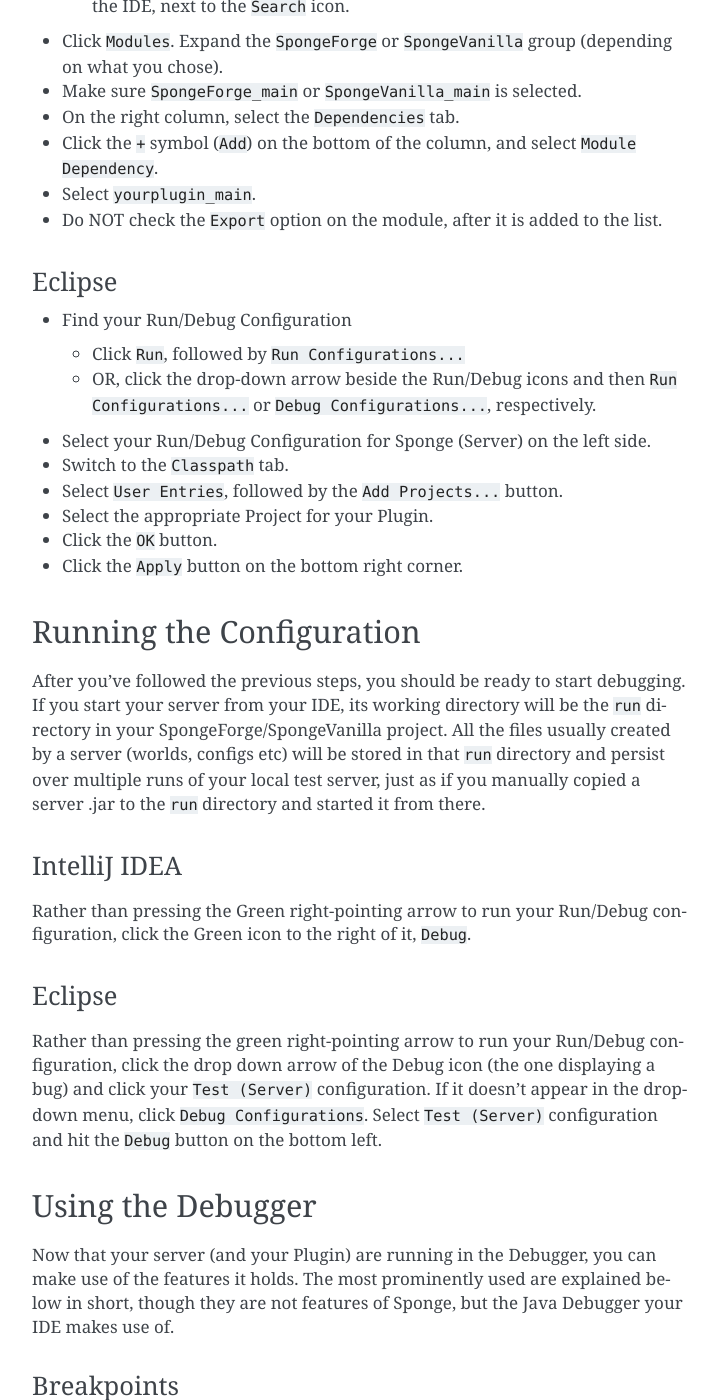
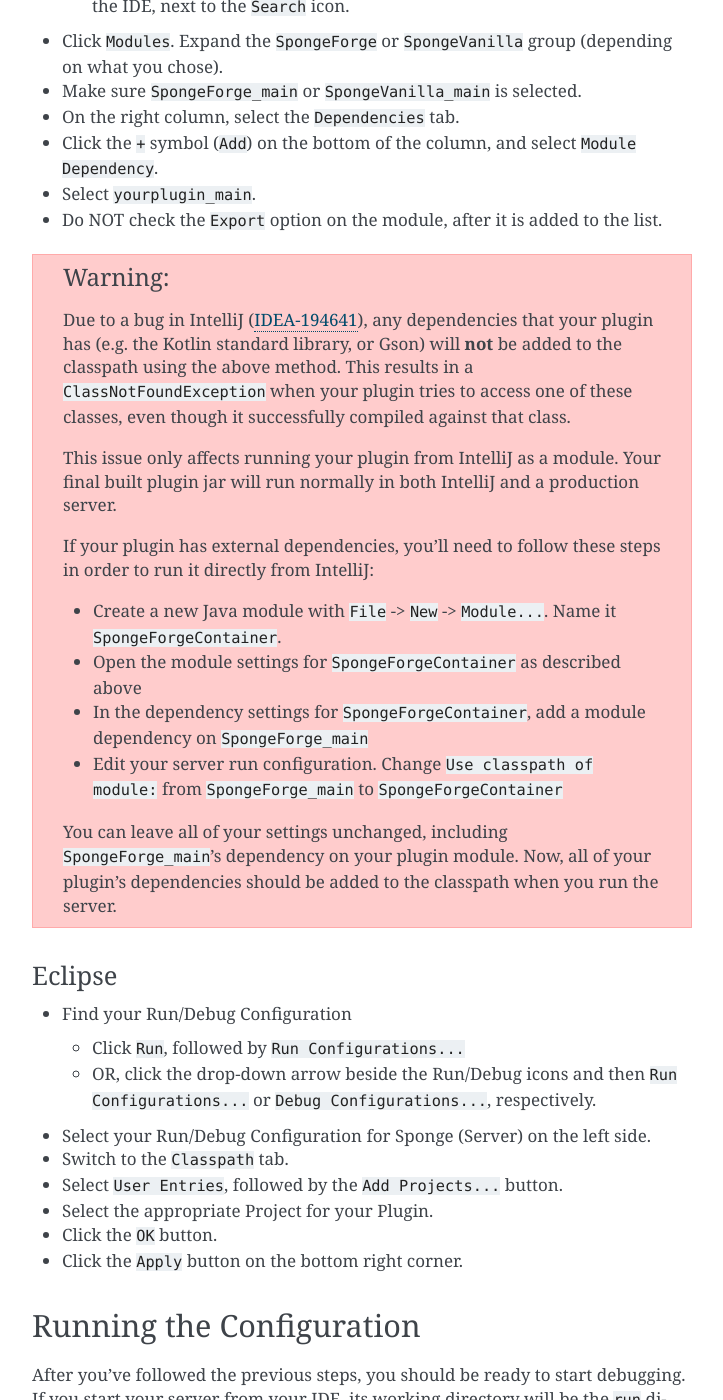
Before and after one commit to SpongePowered/SpongeDocs, a Sphinx documentation site: the page built from source/plugin/debugging.rst, in a window 1280 px wide and 1400 px high, scrolled down 1704 px. Shown: the whole window, without its empty margins (388-1111 px from the left). Built offline with Sphinx 7.4.7, drawn with Linux system fonts in a browser that asks for light colours; pages that are not in the unit, such as notebooks, are missing from menus.

Commit message:
Add warning and workaround for IDEA-194641
IDEA-194641 prevents plugin dependencies from being added to the
classpath when running a plugin from IntelliJ. This results in a
confusing ClassNotFoundException at runtime, which no amount of fiddling
with module dependency settings will resolve.

This commit adds instructions for working around the bug, which involves
creating an entirely new 'container' module in the IntelliJ project.

```diff
--- a/source/plugin/debugging.rst
+++ b/source/plugin/debugging.rst
@@ -73,6 +73,28 @@
 * Click the ``+`` symbol (``Add``) on the bottom of the column, and select ``Module Dependency``.
 * Select ``yourplugin_main``.
 * Do NOT check the ``Export`` option on the module, after it is added to the list.
+
+.. warning::
+
+    Due to a bug in IntelliJ (IDEA-194641_), any dependencies that your plugin has (e.g.
+    the Kotlin standard library, or Gson) will **not** be added to the classpath using the above
+    method. This results in a ``ClassNotFoundException`` when your plugin tries to access one
+    of these classes, even though it successfully compiled against that class.
+
+    This issue only affects running your plugin from IntelliJ as a module. Your final
+    built plugin jar will run normally in both IntelliJ and a production server.
+
+    If your plugin has external dependencies, you'll need to follow these steps
+    in order to run it directly from IntelliJ:
+
+    * Create a new Java module with ``File`` -> ``New`` -> ``Module...``. Name it ``SpongeForgeContainer``.
+    * Open the module settings for ``SpongeForgeContainer`` as described above
+    * In the dependency settings for ``SpongeForgeContainer``, add a module dependency on ``SpongeForge_main``
+    * Edit your server run configuration. Change ``Use classpath of module:`` from ``SpongeForge_main`` to ``SpongeForgeContainer``
+
+    You can leave all of your settings unchanged, including ``SpongeForge_main``'s dependency on your plugin module.
+    Now, all of your plugin's dependencies should be added to the classpath when you run the server.
+
 
 Eclipse
 ~~~~~~~
@@ -188,3 +210,5 @@
 No action needed. As soon as you save the file, it will be rebuilt and automatically hotswapped with the
 currently running debug. Unless you changed this particular default behavior, you will not have to trigger a manual
 hotswap.
+
+.. _IDEA-194641: https://youtrack.jetbrains.com/issue/IDEA-194641
```
